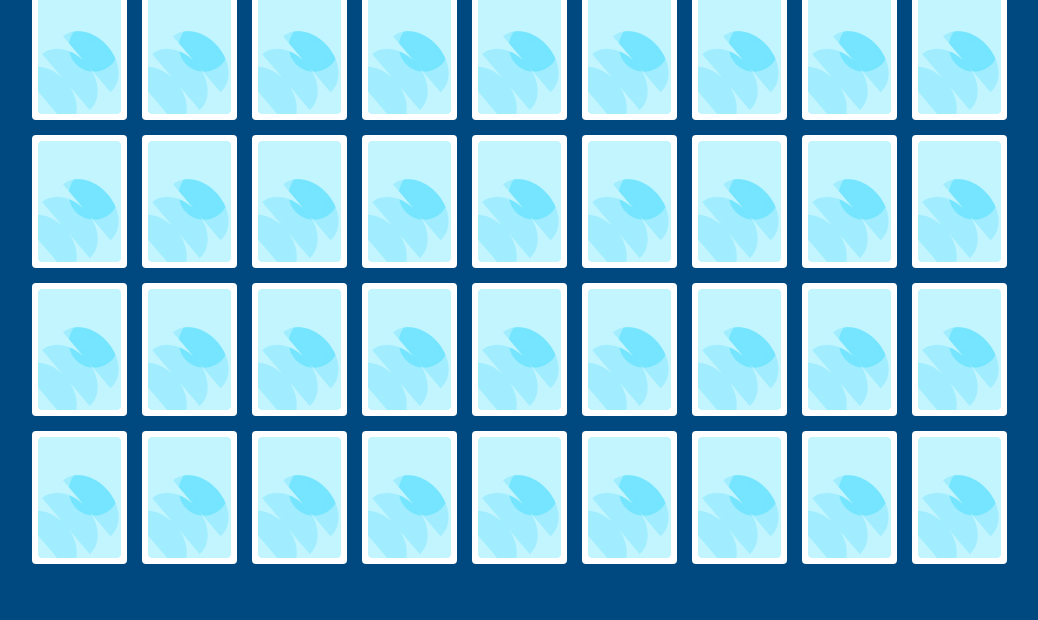
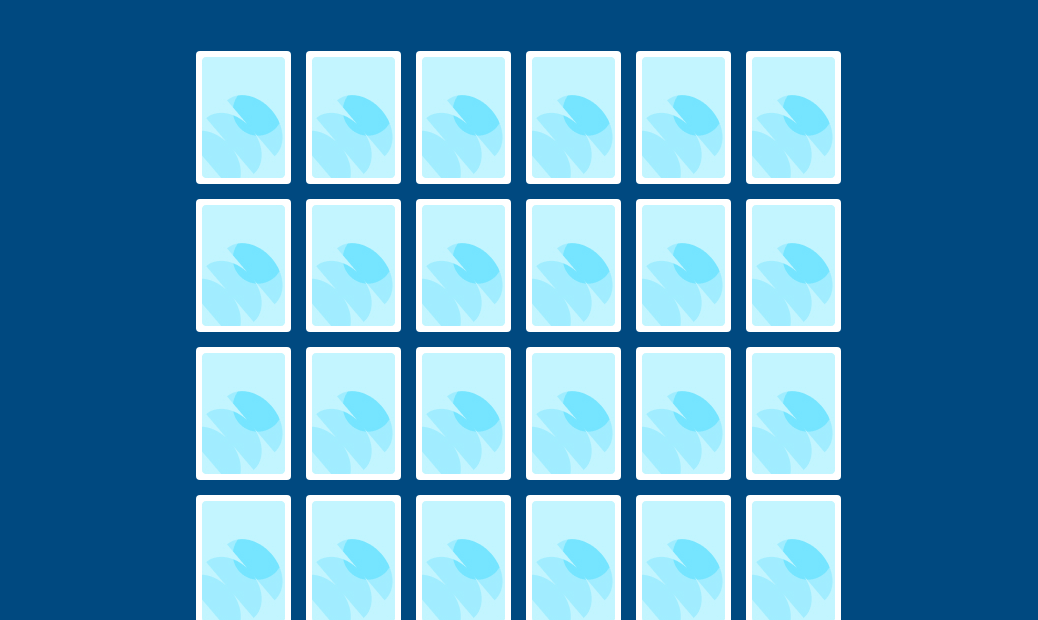
Before and after one commit to dariasamarkina/hw4, a website: page screen2.html in a window 1280 px wide. Shown: the part 180-800 px from the top of the page, without its empty margins (122-1160 px from the left). Drawn offline with Linux system fonts and the light colour scheme.

Commit message:
fix styles

```diff
--- a/src/styles.css
+++ b/src/styles.css
@@ -110,7 +110,7 @@ body {
     flex-direction: column;
     gap: 20px;
     align-items: center;
-    justify-content: center;
+    justify-content: flex-start;
 }
 
 .game_header {
@@ -184,11 +184,8 @@ timer_sec {
     display: flex;
     flex-wrap: wrap;
     gap: 15px;
-    width: 975px;
-    align-content: center;
-    margin-left: 26px;
-    margin-right: 23px;
-    justify-items: center;
+    width: 645px;
+    margin-top: 120px;
 }
 
 .back {
```
Also changed, not shown: src/script.js (+10 -3 lines).
